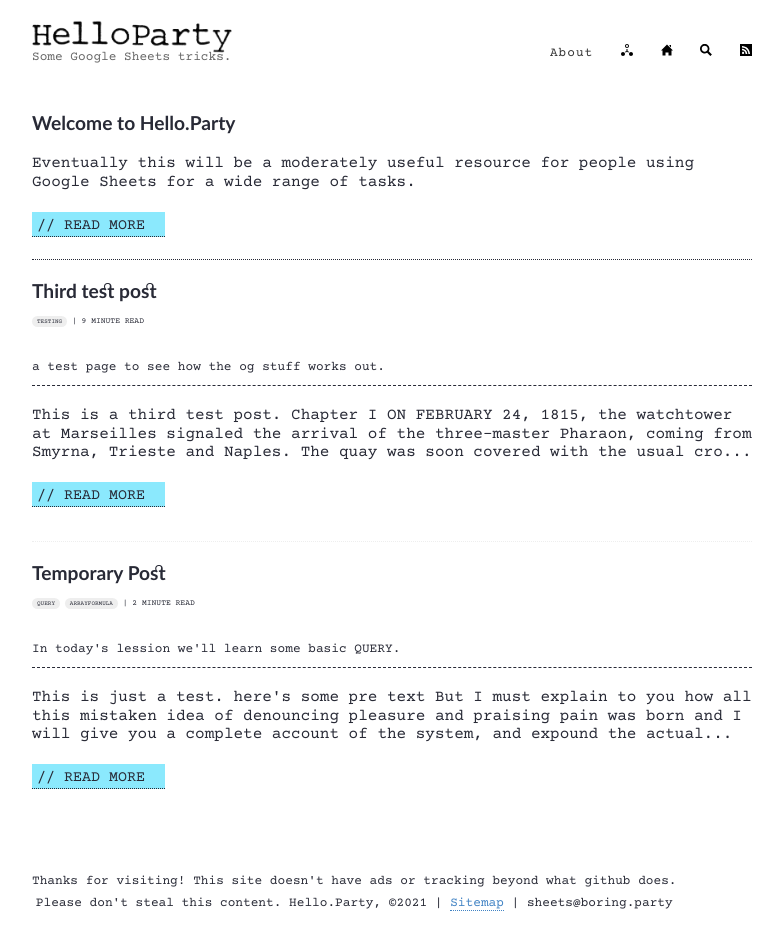
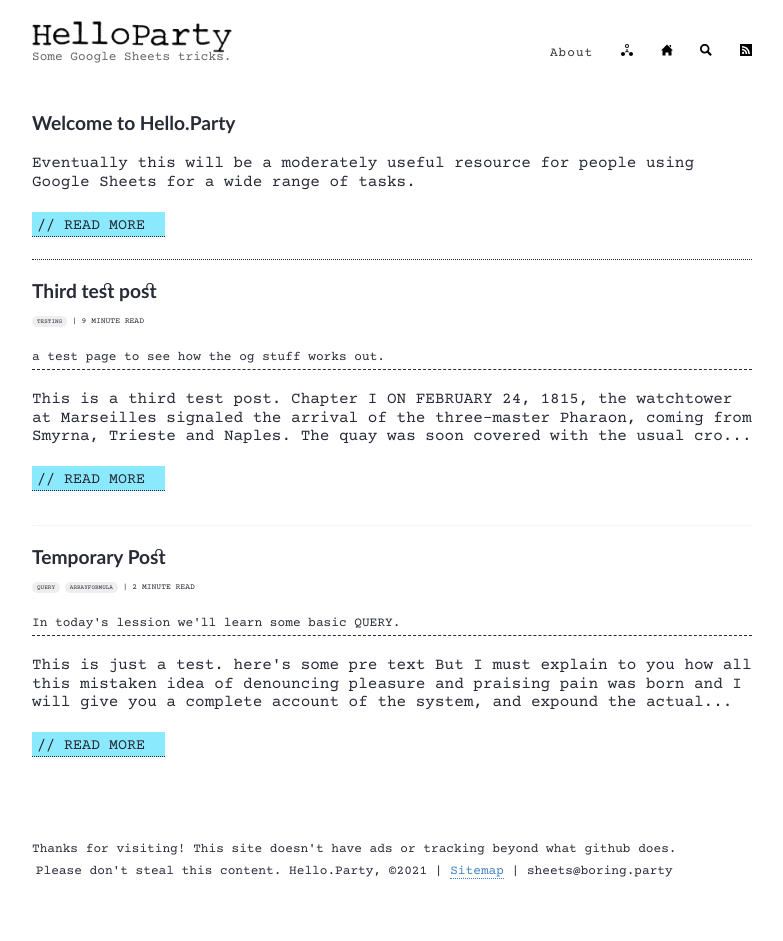
Before and after one commit to hello-party/hello-party-old.github.io, a Jekyll site: the page built from index.html, in a window 1280 px wide. Shown: the whole page, without its empty margins (248-1031 px from the left). Built offline with Jekyll 4.4.1, drawn with Linux system fonts in a browser that asks for light colours; the list of posts is cut into pages by our own code; after the commit the page ends 909 px from its top, so only the background shows below that.

Commit message:
Update style.scss

```diff
--- a/assets/style.scss
+++ b/assets/style.scss
@@ -128,7 +128,6 @@ div#smallCategories, #smallCategories a {
 
 div#subtitle {
     margin: 20px 0px;
-    padding: 10px 10px 6px 0px;
     border-bottom: 1px dashed $black;
     font-size: 0.8em;
 }
```
